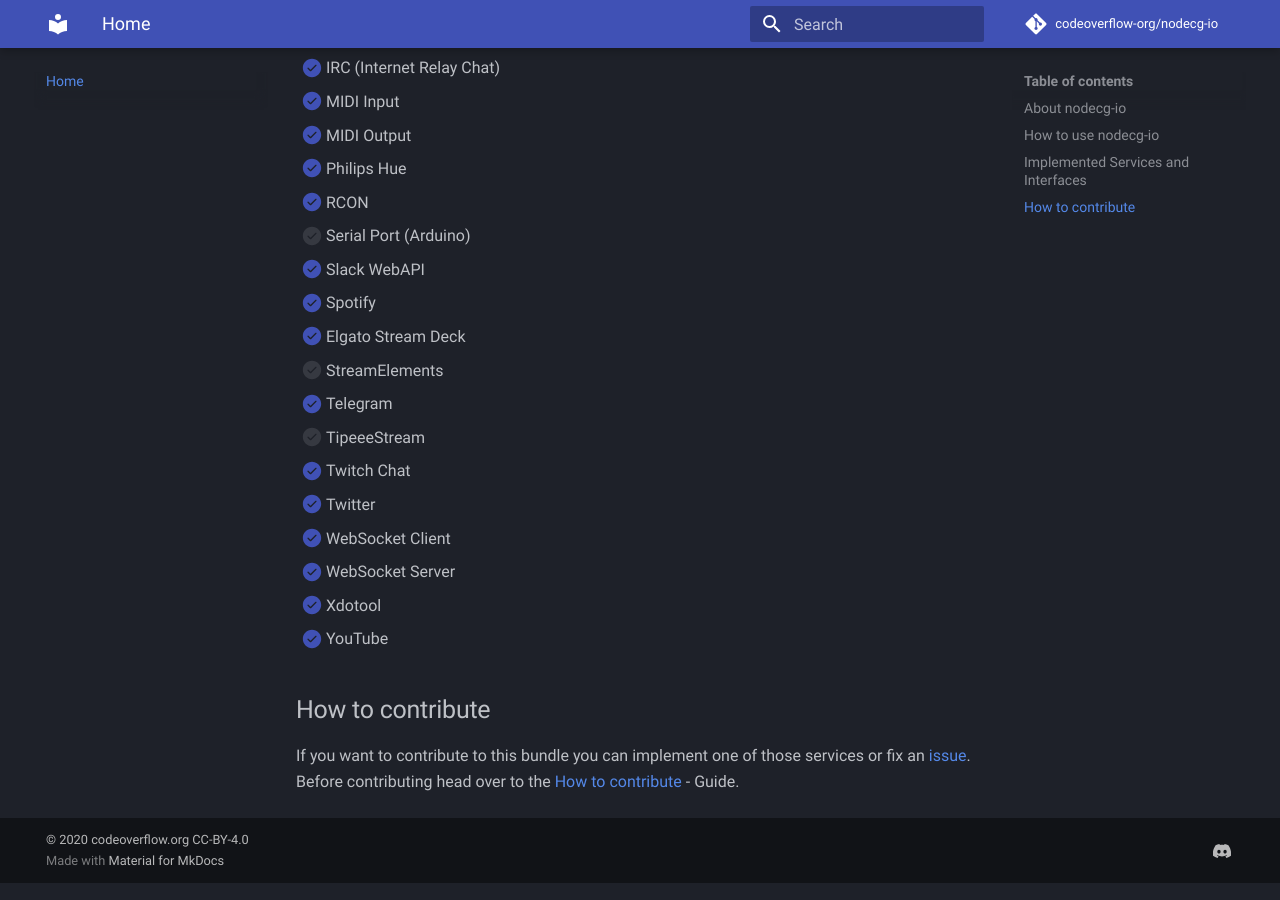
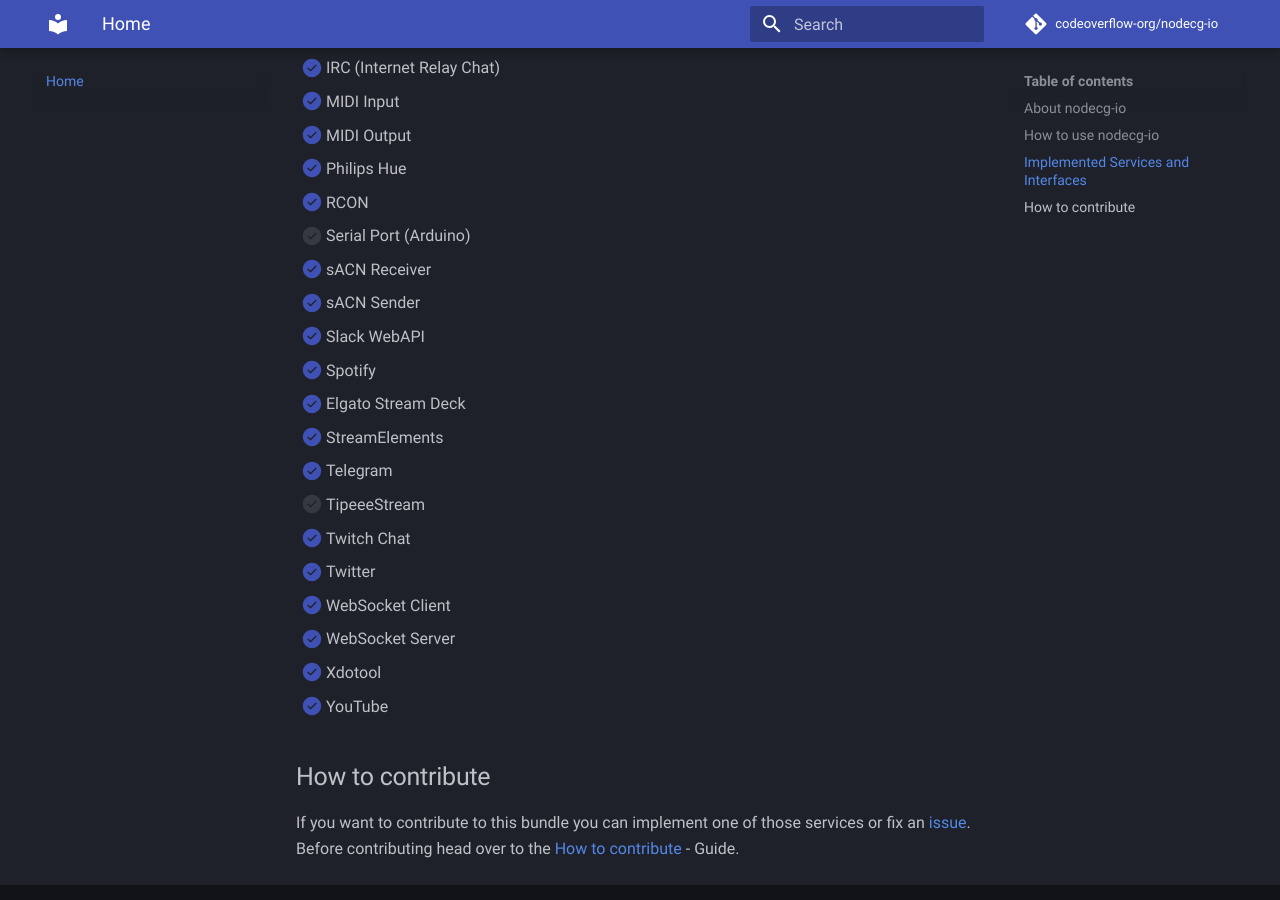
Before and after one commit to codeoverflow-org/nodecg-io-docs, an MkDocs documentation site: the page built from docs/index.md, in a window 1280 px wide and 900 px high, scrolled down 838 px. Built offline with MkDocs 1.6.1 and Material for MkDocs 9.7.7, drawn with Linux system fonts in a browser that asks for light colours; comment, search, counter and statistics services are not loaded.

```diff
--- a/docs/index.md
+++ b/docs/index.md
@@ -30,10 +30,12 @@ If that's no problem you can head over to the [installation guide](https://nodec
 - [x] Philips Hue
 - [x] RCON
 - [ ] Serial Port (Arduino)
+- [x] sACN Receiver
+- [x] sACN Sender
 - [x] Slack WebAPI
 - [x] Spotify
 - [x] Elgato Stream Deck
-- [ ] StreamElements
+- [x] StreamElements
 - [x] Telegram
 - [ ] TipeeeStream
 - [x] Twitch Chat
```
